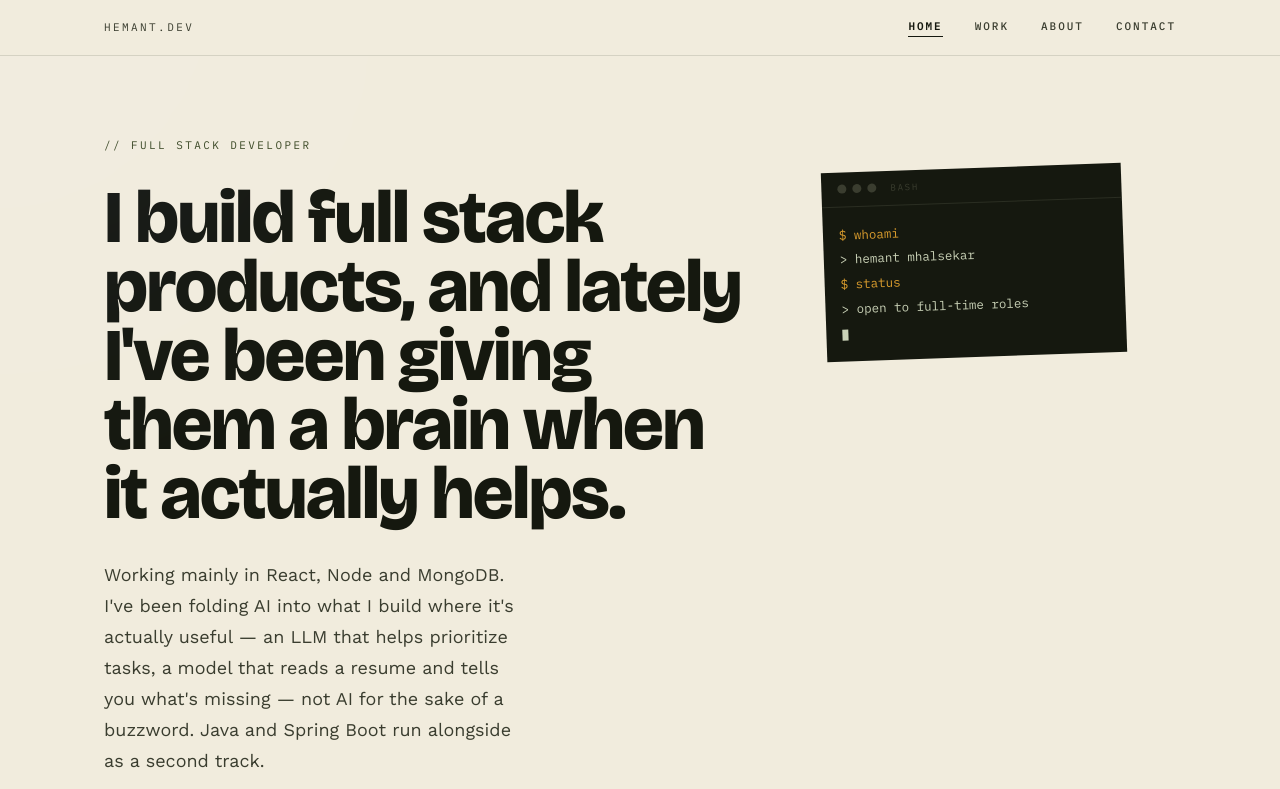
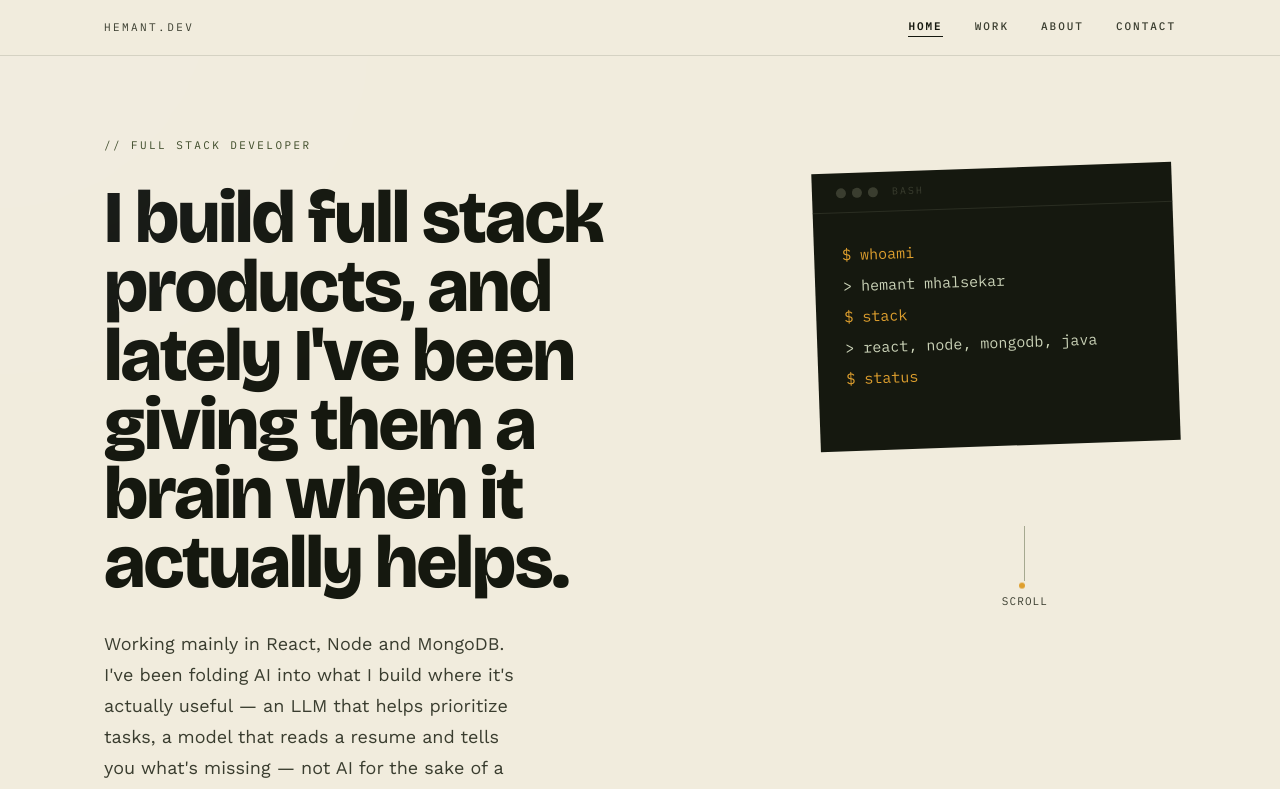
Before and after one commit to Hemant-Mhalsekar/Hemant-Portfolio, a React (Vite) app: page / in a window 1280 px wide. Shown: the top 789 px of the page. Built offline with nearby package versions, Linux system fonts and the light colour scheme.

Commit message:
made changes in hero section

```diff
--- a/src/sections/Hero.jsx
+++ b/src/sections/Hero.jsx
@@ -10,6 +10,8 @@ const sleep = (ms) => new Promise((r) => setTimeout(r, ms));
 const SEQUENCE = [
   { text: '$ whoami',                  type: 'cmd', pause: 380 },
   { text: '> hemant mhalsekar',        type: 'out', pause: 560 },
+  { text: '$ stack',                   type: 'cmd', pause: 380 },
+  { text: '> react, node, mongodb, java', type: 'out', pause: 560 },
   { text: '$ status',                  type: 'cmd', pause: 380 },
   { text: '> open to full-time roles', type: 'out', pause: 0   },
 ];
@@ -65,29 +67,29 @@ const TerminalWidget = () => {
   return (
     <div
       aria-hidden="true"
-      className="bg-[#15180F] w-[280px] sm:w-[300px] select-none flex-shrink-0"
+      className="bg-[#15180F] w-[320px] sm:w-[360px] select-none flex-shrink-0"
       style={{ fontFamily: "'IBM Plex Mono', monospace" }}
     >
       {/* Window chrome */}
-      <div className="flex items-center gap-1.5 px-4 py-2.5 border-b border-[#3A3D2F]/60">
-        <span className="w-[9px] h-[9px] rounded-full bg-[#3A3D2F]" />
-        <span className="w-[9px] h-[9px] rounded-full bg-[#3A3D2F]" />
-        <span className="w-[9px] h-[9px] rounded-full bg-[#3A3D2F]" />
+      <div className="flex items-center gap-1.5 px-6 py-3 border-b border-[#3A3D2F]/60">
+        <span className="w-[10px] h-[10px] rounded-full bg-[#3A3D2F]" />
+        <span className="w-[10px] h-[10px] rounded-full bg-[#3A3D2F]" />
+        <span className="w-[10px] h-[10px] rounded-full bg-[#3A3D2F]" />
         <span
-          className="ml-2 text-[9px] tracking-[0.2em] uppercase text-[#3A3D2F]"
+          className="ml-2 text-[10px] tracking-[0.2em] uppercase text-[#3A3D2F]"
         >
           bash
         </span>
       </div>
 
       {/* Terminal body */}
-      <div className="px-4 py-4 space-y-px min-h-[108px]">
+      <div className="px-7 py-7 space-y-1 min-h-[200px]">
 
         {/* Completed lines */}
         {lines.map((l, i) => (
           <div
             key={i}
-            className={`text-[12.5px] leading-[1.9] ${
+            className={`text-[15px] leading-[1.8] ${
               l.type === 'cmd' ? 'text-[#DE9F2E]' : 'text-[#CBD3B8]'
             }`}
           >
@@ -98,7 +100,7 @@ const TerminalWidget = () => {
         {/* Currently-typing line (shown while not done) */}
         {!done && (
           <div
-            className={`text-[12.5px] leading-[1.9] ${
+            className={`text-[15px] leading-[1.8] ${
               currentType === 'cmd' ? 'text-[#DE9F2E]' : 'text-[#CBD3B8]'
             }`}
           >
@@ -110,7 +112,7 @@ const TerminalWidget = () => {
 
         {/* Final blinking cursor after all lines are complete */}
         {done && (
-          <div className="text-[12.5px] leading-[1.9] text-[#CBD3B8]">
+          <div className="text-[15px] leading-[1.8] text-[#CBD3B8]">
             <span className="terminal-cursor inline-block w-[0.5em] h-[0.88em] align-middle bg-current" />
           </div>
         )}
@@ -121,18 +123,20 @@ const TerminalWidget = () => {
 
 // ── Hero Section ───────────────────────────────────────────────────────────────
 const Hero = () => {
+  const prefersReduced = typeof window !== 'undefined' && window.matchMedia('(prefers-reduced-motion: reduce)').matches;
   const eyebrowRef  = useRef(null);
   const headlineRef = useRef(null);
   const subheadRef  = useRef(null);
   const ctaRef      = useRef(null);
   const metaRef     = useRef(null);
   const terminalRef = useRef(null);
+  const scrollCueRef = useRef(null);
 
   useEffect(() => {
     const prefersReduced = window.matchMedia('(prefers-reduced-motion: reduce)').matches;
 
     // All elements with opacity:0 initial style — collect for easy manipulation
-    const animRefs = [eyebrowRef, headlineRef, subheadRef, ctaRef, metaRef, terminalRef];
+    const animRefs = [eyebrowRef, headlineRef, subheadRef, ctaRef, metaRef, terminalRef, scrollCueRef];
 
     if (prefersReduced) {
       // Show everything immediately — no animation
@@ -172,6 +176,11 @@ const Hero = () => {
           { opacity: 0, y: 14 },
           { opacity: 1, y: 0, duration: 0.6 },
           '-=0.5'
+        )
+        .fromTo(scrollCueRef.current,
+          { opacity: 0 },
+          { opacity: 1, duration: 0.8, delay: 1.5 },
+          '-=0.6'
         );
     });
 
@@ -194,6 +203,14 @@ const Hero = () => {
       id="hero"
       className="relative min-h-screen bg-[#F1ECDD] overflow-hidden flex flex-col justify-center pt-14"
     >
+      <style>{`
+        @keyframes scrollDot {
+          0% { transform: translate(-50%, -10px); opacity: 0; }
+          15% { opacity: 1; }
+          85% { opacity: 1; }
+          100% { transform: translate(-50%, 60px); opacity: 0; }
+        }
+      `}</style>
 
       {/* ── Ghost background word ──────────────────────────────────────────── */}
       {/* Large, low-opacity "DEVELOPER" anchored to bottom-left. overflow-hidden
@@ -302,10 +319,9 @@ const Hero = () => {
             </p>
           </div>
 
-          {/* ── Right: Terminal widget ──────────────────────────────────────── */}
-          {/* .terminal-positioned in index.css:
-              mobile  → margin-top: 2.5rem, no rotation
-              desktop → margin-top: 2rem, align-self: flex-start, rotate(-2deg) */}
+          {/* ── Right: Terminal widget & Scroll cue ─────────────────────────── */}
+          <div className="flex flex-col items-center lg:items-end gap-16 lg:gap-20">
+            {/* .terminal-positioned in index.css applies margins and rotation */}
             <div
               ref={terminalRef}
               className="terminal-positioned"
@@ -313,6 +329,32 @@ const Hero = () => {
             >
               <TerminalWidget />
             </div>
+
+            {/* Scroll Cue (Fades in slightly after terminal, but roughly centered relative to terminal) */}
+            <div
+              ref={scrollCueRef}
+              className="flex flex-col items-center gap-3 lg:mr-32"
+              style={{ opacity: 0 }}
+            >
+              <div className="relative w-px h-[55px] bg-[#39471F]/40">
+                {!prefersReduced ? (
+                  <div
+                    className="absolute top-0 left-1/2 -translate-x-1/2 w-[6px] h-[6px] rounded-full bg-[#DE9F2E]"
+                    style={{ animation: 'scrollDot 1.8s ease-in-out infinite' }}
+                  />
+                ) : (
+                  <div className="absolute top-1/2 left-1/2 -translate-x-1/2 -translate-y-1/2 w-[6px] h-[6px] rounded-full bg-[#DE9F2E]" />
+                )}
+              </div>
+              <span
+                className="text-[11px] text-[#3A3D2F] uppercase tracking-widest"
+                style={{ fontFamily: "'IBM Plex Mono', monospace" }}
+              >
+                scroll
+              </span>
+            </div>
+          </div>
+
         </div>
       </div>
     </section>
```
Lines whose indentation alone changed are shown as unchanged.
